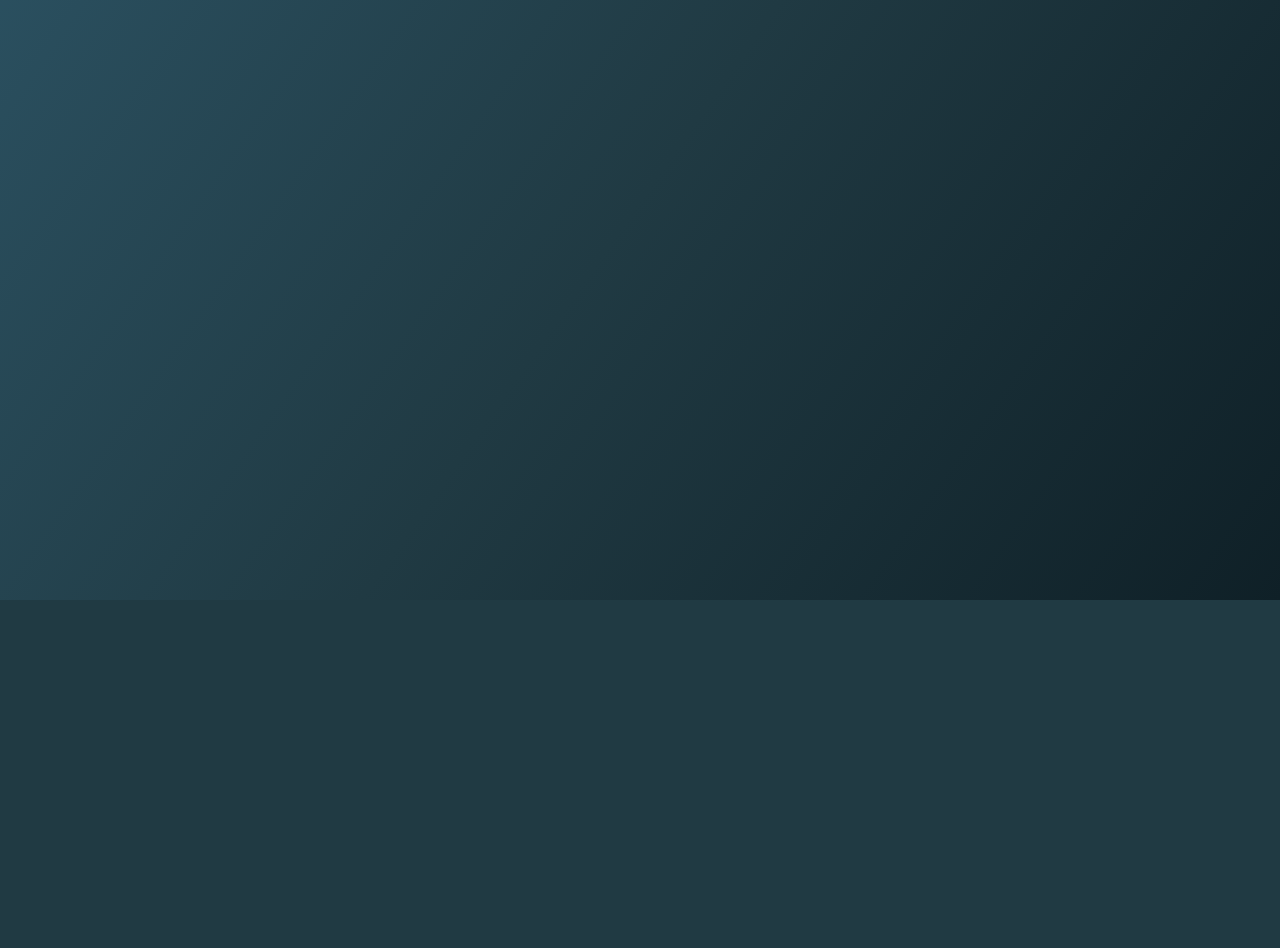
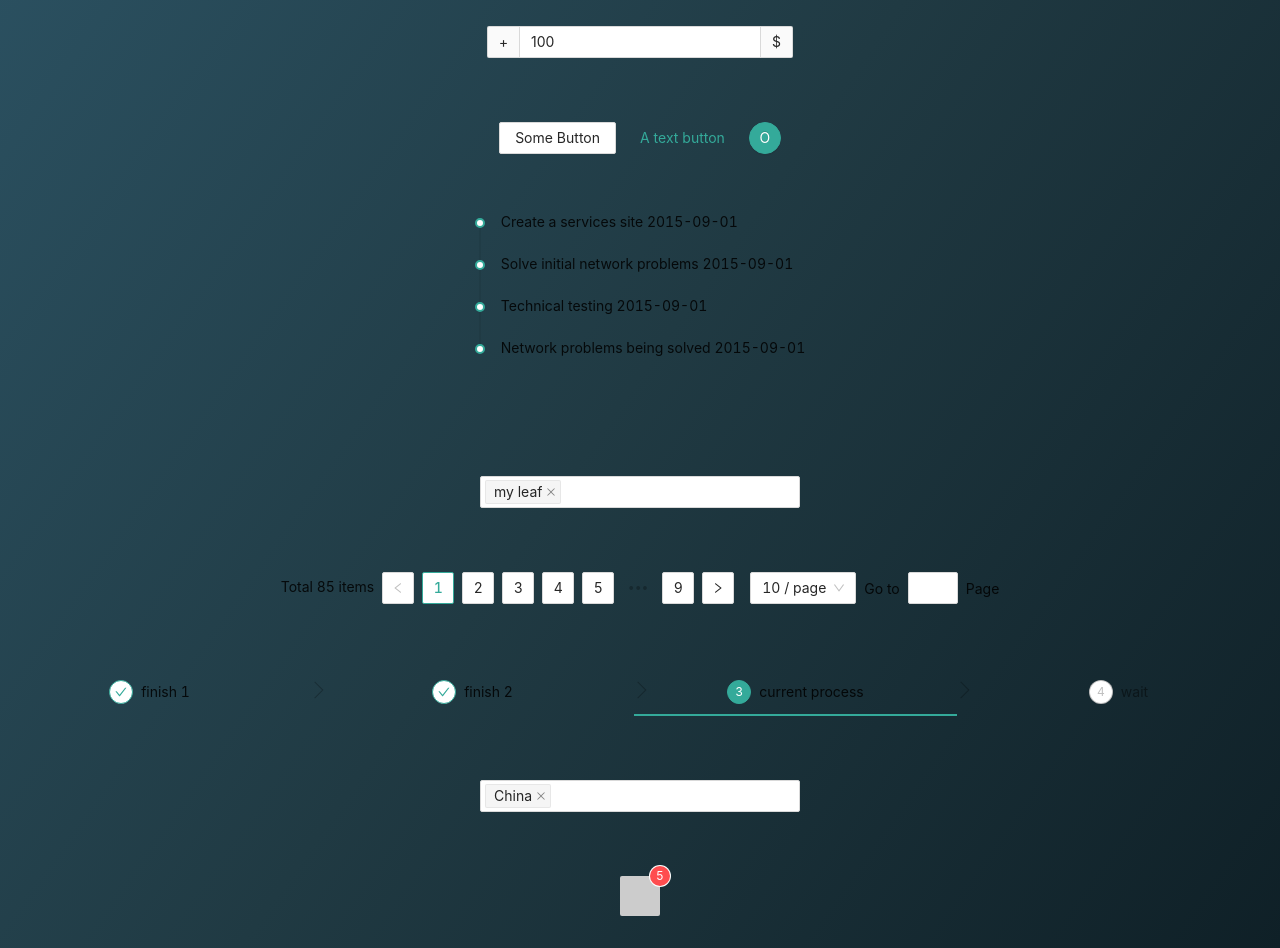
Before and after one commit to pierusan/sandboxes, a React (Vite) app in the folder web/ts-react-ui-component-libs/: page /ant in a window 1280 px wide. Shown: the part 200-1148 px from the top of the page. Before the commit the page ends 800 px from the top, so only its background shows below. Built offline with nearby package versions, Linux system fonts and the light colour scheme.

Commit message:
Add ant design examples and comments

```diff
--- a/web/ts-react-ui-component-libs/package.json
+++ b/web/ts-react-ui-component-libs/package.json
@@ -8,6 +8,7 @@
     "preview": "vite preview"
   },
   "dependencies": {
+    "antd": "^4.18.9",
     "react": "^17.0.2",
     "react-dom": "^17.0.2",
     "react-router-dom": "^6.2.2"
--- a/web/ts-react-ui-component-libs/src/App.tsx
+++ b/web/ts-react-ui-component-libs/src/App.tsx
@@ -1,5 +1,6 @@
 import { BrowserRouter, Routes, Route, Outlet } from "react-router-dom";
 import { Navbar } from "./Navbar";
+import { AntExample } from "./ui_lib_examples/Ant";
 import "./App.css";
 
 const CONTENT = [
@@ -16,7 +17,7 @@ const CONTENT = [
   {
     tabName: "Ant",
     path: "ant",
-    component: <h1>Ant</h1>,
+    component: <AntExample />,
   },
   {
     tabName: "Mui",
--- /dev/null
+++ b/web/ts-react-ui-component-libs/src/ui_lib_examples/Ant.tsx
@@ -0,0 +1,154 @@
+import {
+  InputNumber,
+  Typography,
+  ConfigProvider,
+  Button,
+  Timeline,
+  TreeSelect,
+  Pagination,
+  Select,
+  Steps,
+  Badge,
+  Avatar,
+} from "antd";
+import { useState } from "react";
+import "antd/dist/antd.variable.min.css";
+
+const { Title } = Typography;
+const { TreeNode } = TreeSelect;
+const { Step } = Steps;
+const { Option } = Select;
+
+// No way to turn on dark mode with a config provider yet apparently
+// https://github.com/ant-design/ant-design/issues/23371
+ConfigProvider.config({
+  theme: {
+    primaryColor: "#34aa9a",
+  },
+});
+
+const AntExample = () => {
+  const [treeSelection, setTreeSelection] = useState("leaf1");
+  const [currentStep, setCurrentStep] = useState(2);
+
+  return (
+    <ConfigProvider>
+      <div
+        style={{
+          display: "flex",
+          flexDirection: "column",
+          alignItems: "center",
+          gap: "64px",
+          padding: "32px 0px",
+        }}
+      >
+        <Title>Ant Example</Title>
+        <InputNumber addonBefore="+" defaultValue={100} addonAfter="$" />
+        <div style={{ display: "flex", gap: "8px" }}>
+          <Button>Some Button</Button>
+          <Button type="link">A text button</Button>
+          <Button type="primary" shape="circle">
+            O
+          </Button>
+        </div>
+        <Timeline>
+          <Timeline.Item>Create a services site 2015-09-01</Timeline.Item>
+          <Timeline.Item>
+            Solve initial network problems 2015-09-01
+          </Timeline.Item>
+          <Timeline.Item>Technical testing 2015-09-01</Timeline.Item>
+          <Timeline.Item>
+            Network problems being solved 2015-09-01
+          </Timeline.Item>
+        </Timeline>
+        <TreeSelect
+          showSearch
+          style={{ minWidth: "320px" }}
+          value={treeSelection}
+          dropdownStyle={{ maxHeight: 400, overflow: "auto" }}
+          placeholder="Please select"
+          allowClear
+          multiple
+          treeDefaultExpandAll
+          onChange={setTreeSelection}
+        >
+          <TreeNode value="parent 1" title="parent 1">
+            <TreeNode value="parent 1-0" title="parent 1-0">
+              <TreeNode value="leaf1" title="my leaf" />
+              <TreeNode value="leaf2" title="your leaf" />
+            </TreeNode>
+            <TreeNode value="parent 1-1" title="parent 1-1">
+              <TreeNode
+                value="sss"
+                title={<b style={{ color: "#08c" }}>sss</b>}
+              />
+            </TreeNode>
+          </TreeNode>
+        </TreeSelect>
+        <Pagination
+          total={85}
+          showSizeChanger
+          showQuickJumper
+          showTotal={(total) => `Total ${total} items`}
+        />
+        <Steps
+          type="navigation"
+          size="small"
+          current={currentStep}
+          onChange={setCurrentStep}
+          className="site-navigation-steps"
+        >
+          <Step status="finish" title="finish 1" />
+          <Step status="finish" title="finish 2" />
+          <Step status="process" title="current process" />
+          <Step status="wait" title="wait" disabled />
+        </Steps>
+        <Select
+          mode="multiple"
+          style={{ minWidth: "320px" }}
+          placeholder="select one country"
+          defaultValue={["china"]}
+          optionLabelProp="label"
+        >
+          <Option value="china" label="China">
+            <div className="demo-option-label-item">
+              <span role="img" aria-label="China">
+                🇨🇳
+              </span>
+              China (中国)
+            </div>
+          </Option>
+          <Option value="usa" label="USA">
+            <div className="demo-option-label-item">
+              <span role="img" aria-label="USA">
+                🇺🇸
+              </span>
+              USA (美国)
+            </div>
+          </Option>
+          <Option value="japan" label="Japan">
+            <div className="demo-option-label-item">
+              <span role="img" aria-label="Japan">
+                🇯🇵
+              </span>
+              Japan (日本)
+            </div>
+          </Option>
+          <Option value="korea" label="Korea">
+            <div className="demo-option-label-item">
+              <span role="img" aria-label="Korea">
+                🇰🇷
+              </span>
+              Korea (韩国)
+            </div>
+          </Option>
+        </Select>
+        <Badge count={5}>
+          <Avatar shape="square" size="large" />
+        </Badge>
+      </div>
+    </ConfigProvider>
+  );
+};
+
+export { AntExample };
```
Also changed, not shown: 1 other file (tests, documents, lock files or other folders).
